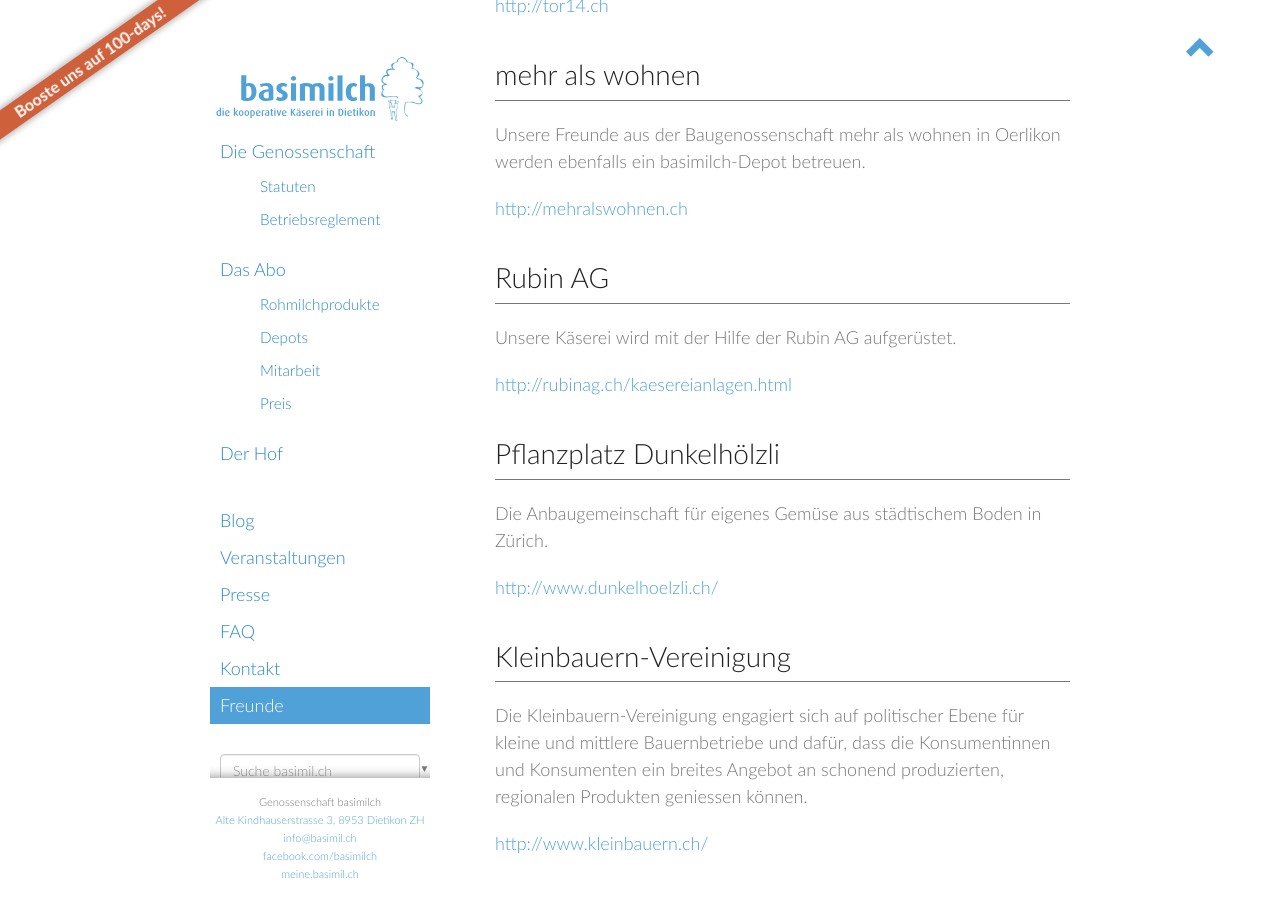
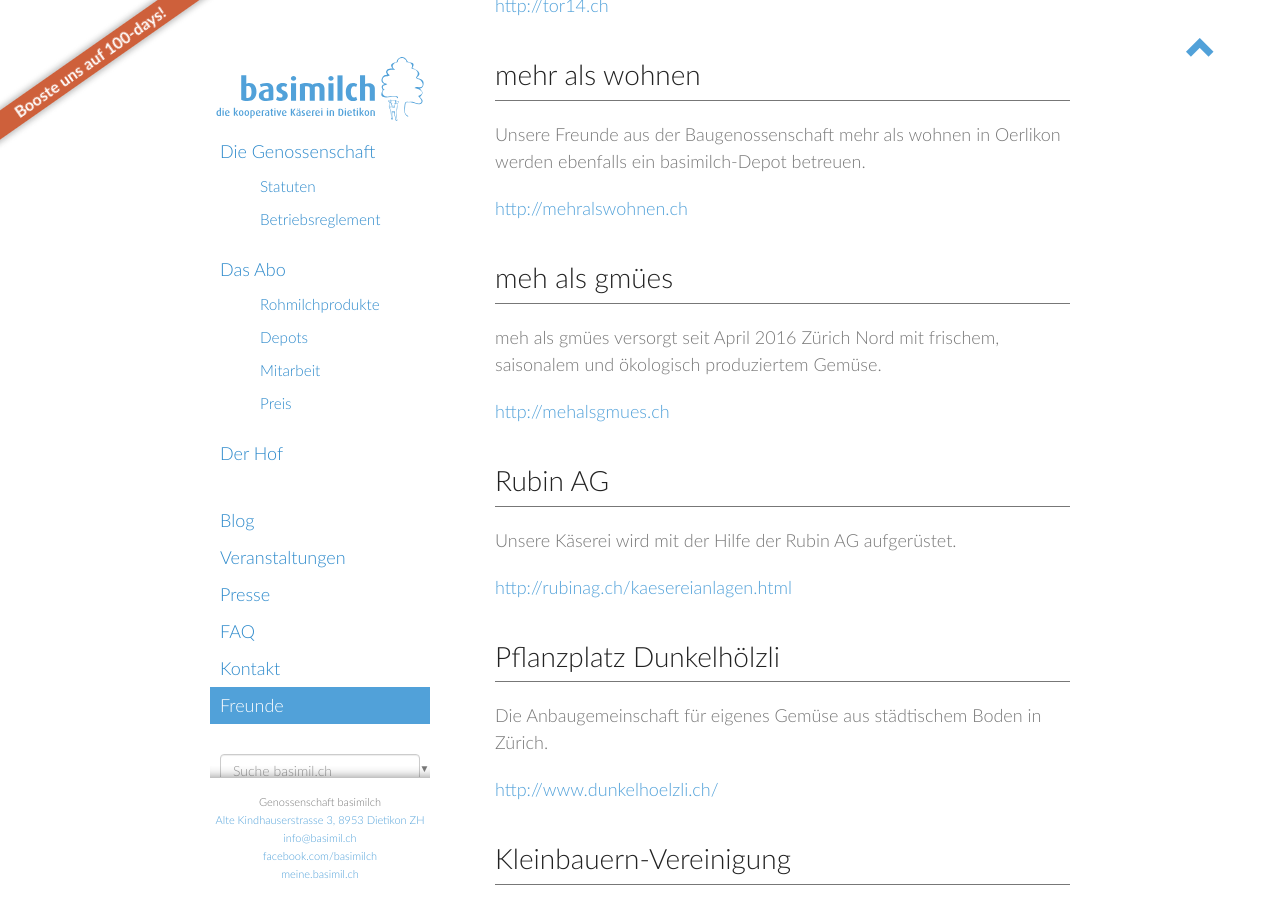
Before and after one commit to vryser/basimilch.github.io, a Jekyll site: the page built from pages/080-freunde.md, in a window 1280 px wide and 900 px high, scrolled down 763 px. Built offline with Jekyll 4.4.1, drawn with Linux system fonts in a browser that asks for light colours.

Commit message:
[new] add mehalsgmues in friends page

```diff
--- a/pages/080-freunde.md
+++ b/pages/080-freunde.md
@@ -28,6 +28,13 @@ werden ebenfalls ein {{ site.info.shortname }}-Depot betreuen.
 
 <http://mehralswohnen.ch>
 
+# meh als gmües
+
+meh als gmües versorgt seit April 2016 Zürich Nord mit frischem, saisonalem und
+ökologisch produziertem Gemüse.
+
+<http://mehalsgmues.ch>
+
 
 # Rubin AG
 
```
